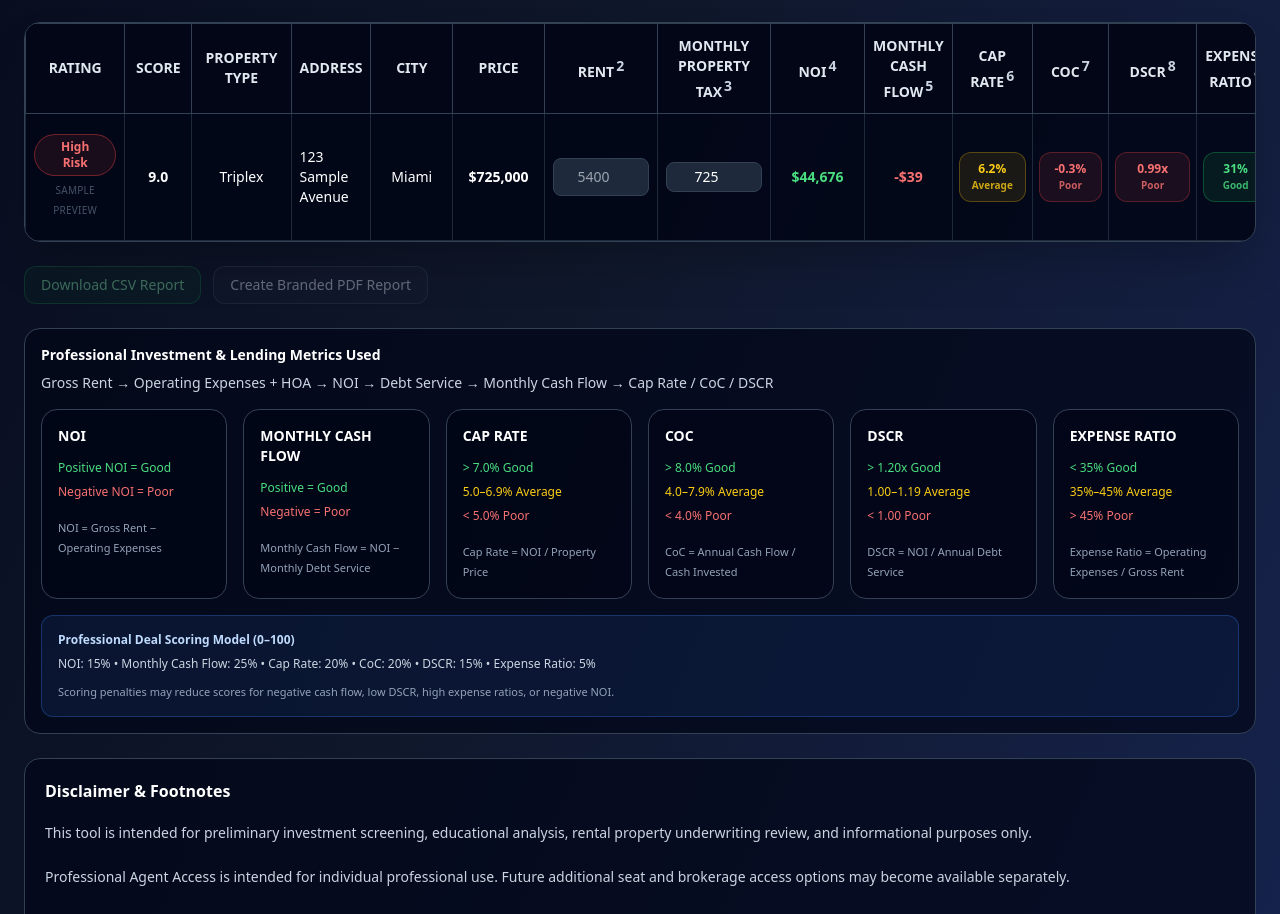
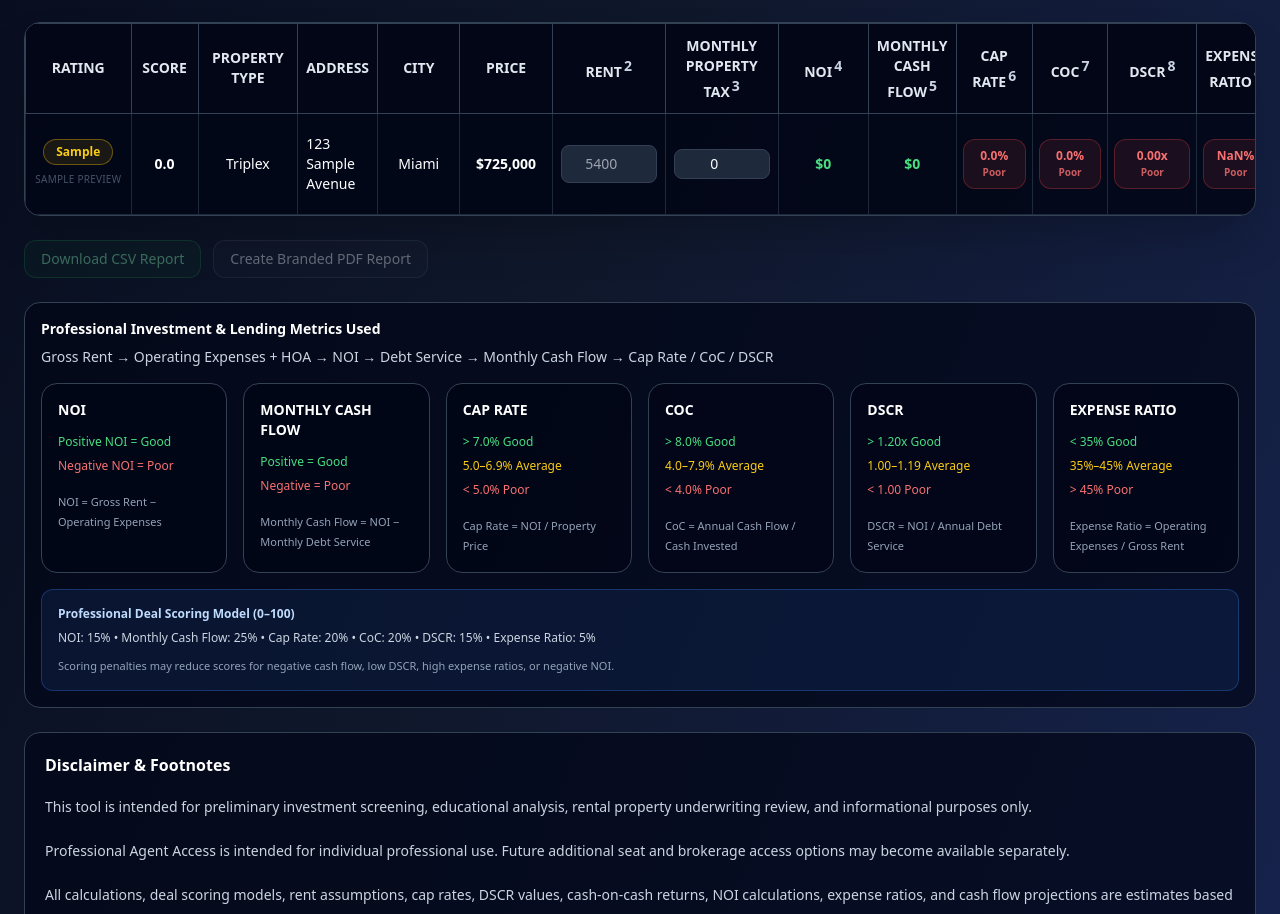
Before and after one commit to adrianr71/deal-analyzer, a React (Vite) app: page /agents in a window 1280 px wide. Shown: the part 1508-2422 px from the top of the page. Built offline with nearby package versions, Linux system fonts and the light colour scheme.

Commit message:
Remove frontend analyzer math

```diff
--- a/src/pages/AgentV2.jsx
+++ b/src/pages/AgentV2.jsx
@@ -173,11 +173,28 @@ try {
   const isPaid = isSubscribed;
   const activeBatchLimit = isPaid ? AGENT_BATCH_LIMIT : AGENT_FREE_BATCH_LIMIT;
   const sortedAnalyzedRows = useMemo(() => sortRows(analyzedRows, sortBy), [analyzedRows, sortBy]);
-  const samplePreviewRows = useMemo(() => analyzeRows(SAMPLE_ROWS, assumptions), [assumptions]);
+  const samplePreviewRows = SAMPLE_ROWS.map((row) => ({
+   ...row,
+   propertyType: row.type,
+   monthlyRent: row.rentManual || 0,
+   score: 0,
+   rating: "Sample",
+   tone: "yellow",
+   monthlyCashFlow: 0,
+   capRate: 0,
+   cashOnCash: 0,
+   dscr: 0,
+   expenseRatio: 0,
+   noiMonthly: 0,
+}));
 
 function handleAssumptionsChange(nextAssumptions) {
   setAssumptions(nextAssumptions);
-  if (batchAnalyzed && rows.length > 0) setAnalyzedRows(analyzeRows(rows, nextAssumptions));
+
+  if (batchAnalyzed && rows.length > 0) {
+    setAnalyzedRows([]);
+    setBatchAnalyzed(false);
+  }
 }
 
 function handleReportBrandingChange(nextBranding) {
@@ -195,7 +212,10 @@ function handleReportBrandingChange(nextBranding) {
 
     setRows(updatedRows);
     sessionStorage.setItem(SESSION_KEY, JSON.stringify(updatedRows));
-    if (batchAnalyzed) setAnalyzedRows(analyzeRows(updatedRows, assumptions));
+    if (batchAnalyzed) {
+     setAnalyzedRows([]);
+     setBatchAnalyzed(false);
+}
   }
 
   function startNewSession() {
@@ -575,58 +595,6 @@ function loadRemainingTrials() {
   }
 }
 function loadReportBranding() { try { const saved = localStorage.getItem(BRANDING_KEY); return saved ? JSON.parse(saved) : { agentName: "", company: "", phone: "", email: "" }; } catch { return { agentName: "", company: "", phone: "", email: "" }; } }
-function analyzeRows(rows, assumptions, taxOverrides) {
-  const safeOverrides = taxOverrides || {};
-
-  return rows.map((row, index) => {
-    return analyzeRow(row, assumptions, index, safeOverrides);
-  });
-}
-const getMonthlyTax = (row, index, assumptions, taxOverrides) => {
-  const price = Number(row && row.price ? row.price : 0);
-
-  // SAFETY FIX
-  if (!taxOverrides || typeof taxOverrides !== "object") {
-    const annualTax = price * (assumptions.taxRatePct / 100);
-    return annualTax / 12;
-  }
-
-  if (index !== undefined && taxOverrides[index] !== undefined) {
-    return Number(taxOverrides[index]);
-  }
-
-  const annualTax = price * (assumptions.taxRatePct / 100);
-  return annualTax / 12;
-};
-
-function analyzeRow(row, assumptions, index, taxOverrides) {
-  const normalized = normalizePropertyType(row.type);
-  const units = normalized.units;
-  const rentPerUnit = units === 4 ? assumptions.quadRent : units === 3 ? assumptions.triplexRent : units === 2 ? assumptions.duplexRent : assumptions.singleRent;
-  const monthlyRent = row.rentManual ?? units * rentPerUnit;
-  const closingCosts = row.price * (assumptions.closingCostsPct / 100);
-  const downPayment = row.price * (assumptions.downPaymentPct / 100);
-  const loanAmount = row.price - downPayment;
-  const monthlyRate = assumptions.interestRate / 100 / 12;
-  const numberOfPayments = assumptions.loanTermYears * 12;
-  const debtService = monthlyRate === 0 ? loanAmount / numberOfPayments : (loanAmount * monthlyRate * Math.pow(1 + monthlyRate, numberOfPayments)) / (Math.pow(1 + monthlyRate, numberOfPayments) - 1);
-  const monthlyTaxes = getMonthlyTax(row, index, assumptions, taxOverrides);
-  const operatingExpenses = monthlyTaxes + assumptions.monthlyInsurance + monthlyRent * (assumptions.maintenancePct / 100) + monthlyRent * (assumptions.vacancyPct / 100) + monthlyRent * (assumptions.managementPct / 100) + assumptions.hoaMonthly;
-  const noiMonthly = monthlyRent - operatingExpenses;
-  const noiAnnual = noiMonthly * 12;
-  const monthlyCashFlow = noiMonthly - debtService;
-  const annualCashFlow = monthlyCashFlow * 12;
-  const annualDebtService = debtService * 12;
-  const capRate = row.price > 0 ? (noiAnnual / row.price) * 100 : 0;
-  const totalCashInvested = downPayment + closingCosts + assumptions.rehabBudget;
-  const cashOnCash = totalCashInvested > 0 ? (annualCashFlow / totalCashInvested) * 100 : 0;
-  const dscr = annualDebtService > 0 ? noiAnnual / annualDebtService : 0;
-  const expenseRatio = monthlyRent > 0 ? (operatingExpenses / monthlyRent) * 100 : 0;
-  const score = calculateDealScore({ monthlyCashFlow, capRate, cashOnCash, dscr, noiAnnual, expenseRatio });
-  const rating = score >= 85 ? "Excellent" : score >= 70 ? "Strong" : score >= 55 ? "Moderate" : score >= 40 ? "Weak" : "High Risk";
-  const tone = score >= 85 ? "green" : score >= 55 ? "yellow" : "red";
-  return { ...row, units, propertyType: normalized.propertyType, monthlyRent, monthlyTaxes, monthlyPropertyTax: monthlyTaxes, operatingExpenses, expenseRatio, noiMonthly, monthlyCashFlow, capRate, cashOnCash, dscr, score, rating, tone };
-}
 
 function sortRows(rows, sortBy) { return [...rows].sort((a, b) => sortBy === "score" ? b.score - a.score : sortBy === "cashFlow" ? b.monthlyCashFlow - a.monthlyCashFlow : sortBy === "price" ? a.price - b.price : 0); }
 
@@ -759,8 +727,6 @@ parsed.importNotes = notes.join("; ") || "Complete";
 return parsed;
 }
 
-function normalizePropertyType(type) { const text = String(type || "").toLowerCase(); if (text.includes("four") || text.includes("quad") || text.includes("4plex")) return { units: 4, propertyType: "Fourplex" }; if (text.includes("triplex") || text.includes("3plex")) return { units: 3, propertyType: "Triplex" }; if (text.includes("duplex") || text.includes("2plex")) return { units: 2, propertyType: "Duplex" }; return { units: 1, propertyType: "Single / Condo" }; }
-function calculateDealScore({ monthlyCashFlow, capRate, cashOnCash, dscr, noiAnnual, expenseRatio }) { let score = 0; score += noiAnnual > 40000 ? 15 : noiAnnual > 20000 ? 10 : noiAnnual > 0 ? 5 : 0; score += monthlyCashFlow > 1000 ? 25 : monthlyCashFlow > 500 ? 18 : monthlyCashFlow > 0 ? 10 : 0; score += capRate >= 8 ? 20 : capRate >= 6 ? 14 : capRate >= 5 ? 8 : 0; score += cashOnCash >= 10 ? 20 : cashOnCash >= 6 ? 14 : cashOnCash >= 2 ? 8 : 0; score += dscr >= 1.25 ? 15 : dscr >= 1 ? 10 : 0; score += expenseRatio < 35 ? 5 : expenseRatio < 45 ? 3 : 0; if (monthlyCashFlow < 0) score -= 15; if (dscr < 1) score -= 10; if (expenseRatio > 50) score -= 10; return Math.max(0, Math.min(100, score)); }
 function DecisionBadge({ label, tone }) { const styles = { green: "border border-green-500/40 bg-green-500/10 text-green-400", yellow: "border border-yellow-500/40 bg-yellow-500/10 text-yellow-400", red: "border border-red-500/40 bg-red-500/10 text-red-400" }; return <span className={`rounded-full px-3 py-1 text-xs font-semibold ${styles[tone] || styles.red}`}>{label}</span>; }
 function MetricBox({ value, status, compact = false }) { const styles = { good: "border border-green-500/30 bg-green-500/10 text-green-400", avg: "border border-yellow-500/30 bg-yellow-500/10 text-yellow-400", bad: "border border-red-500/30 bg-red-500/10 text-red-400" }; const labels = { good: "Good", avg: "Average", bad: "Poor" }; return <div className={`rounded-xl text-center font-semibold ${styles[status] || styles.bad} ${compact ? "px-2 py-2 text-xs" : "px-3 py-2 text-xs"}`}><div>{value}</div><div className="text-[10px] opacity-80">{labels[status] || "Poor"}</div></div>; }
 function metricStatus(value, type) { if (type === "cap") return value >= 7 ? "good" : value >= 5 ? "avg" : "bad"; if (type === "coc") return value >= 8 ? "good" : value >= 4 ? "avg" : "bad"; if (type === "dscr") return value >= 1.2 ? "good" : value >= 1 ? "avg" : "bad"; if (type === "expense") return value < 35 ? "good" : value <= 45 ? "avg" : "bad"; return "bad"; }
@@ -1042,30 +1008,3 @@ function formatCurrency(value) { const rounded = Math.round(Number(value) || 0);
 function formatPercent(value) { return `${(Number(value) || 0).toFixed(1)}%`; }
 function UpgradeModal({ onClose }) { return <div className="fixed inset-0 z-50 flex items-center justify-center bg-black/80 p-4"><div className="w-full max-w-lg rounded-3xl border border-blue-500/30 bg-slate-950 p-8 shadow-2xl"><div className="mb-4 text-center"><div className="mb-2 text-2xl font-bold text-white">Free Trials Completed</div><div className="text-sm leading-7 text-slate-300">Unlock bulk rental analysis, CSV exports, advanced deal scoring, and up to 100-property batch processing.</div></div><div className="mb-6 rounded-2xl border border-blue-500/30 bg-blue-500/10 p-4 text-center"><div className="text-sm text-blue-200">Professional Agent Access</div><div className="mt-2 text-4xl font-bold text-white">$49<span className="text-lg font-medium text-slate-300">/month</span></div><div className="mt-3 text-xs leading-6 text-slate-400">Cancel anytime. Access remains active through the current billing period.</div></div><button onClick={onClose} className="w-full rounded-2xl border border-slate-700 bg-slate-900 px-4 py-3 text-sm font-semibold text-slate-200 transition hover:bg-slate-800">Close</button></div></div>; }
 function LegalModal({ type, onClose }) { const content = { contact: { title: "Contact", body: "Rental Deal Screener is operated by Caribmare LLC. For business inquiries or general questions, contact support@RentalDealScreener.pro." }, support: { title: "Support", body: "Need help, found a bug, or have account questions? Email support@RentalDealScreener.pro and include screenshots or property details when possible." } }; const selected = content[type]; if (!selected) return null; return <div className="fixed inset-0 z-50 flex items-center justify-center bg-black/70 p-4"><div className="w-full max-w-2xl rounded-2xl border border-slate-700 bg-slate-950 p-6 shadow-2xl"><div className="mb-4 flex items-center justify-between"><h2 className="text-xl font-semibold text-white">{selected.title}</h2><button onClick={onClose} className="rounded-lg border border-slate-700 px-3 py-1 text-sm text-slate-300 transition hover:bg-slate-800">Close</button></div><div className="text-sm leading-7 text-slate-300">{selected.body}</div></div></div>; }
-
-function runSmokeTests() {
-  console.assert(normalizePropertyType("duplex").units === 2, "duplex should be 2 units");
-  console.assert(normalizePropertyType("quadplex").units === 4, "quadplex should be 4 units");
-  console.assert(calculateDealScore({ monthlyCashFlow: 600, capRate: 7, cashOnCash: 8, dscr: 1.25, noiAnnual: 30000, expenseRatio: 34 }) > 50, "strong deal should score above 50");
-  console.assert(metricStatus(30, "expense") === "good", "low expense ratio should be good");
-  console.assert(AGENT_FREE_TRIALS === 3, "free trial count should remain 3");
-  console.assert(AGENT_BATCH_LIMIT === 100, "batch limit should remain 100");
-  console.assert(normalizeHeader("List Price") === "listprice", "header normalization should work");
-  console.assert(normalizeHeader("\uFEFFType of Property") === "typeofproperty", "BOM headers should normalize correctly");
-  console.assert(findMappedField(["Type of Property"], MLS_FIELD_MAP.propertySubType) === "Type of Property", "property type mapping should work");
-  console.assert(mapMlsRow({ "Type of Property": "Duplex", "List Price": "$725,000", "MLS #": "A1", "City Name": "Miami" }).type === "Duplex", "property type should parse correctly");
-  console.assert(mapMlsRow({ "City Name": "Miami" }).city === "Miami", "city mapping should parse correctly");
-  console.assert(mapMlsRow({ "List Price": "$725,000" }).price === 725000, "formatted prices should parse correctly");
-  console.assert(findMappedField(["List Price"], MLS_FIELD_MAP.listPrice) === "List Price", "price mapping should work");
-  console.assert(findMappedField(["MLS #"], MLS_FIELD_MAP.listingId) === "MLS #", "MLS listing ID mapping should work");
-  console.assert(findMappedField(["#Beds"], MLS_FIELD_MAP.bedrooms) === "#Beds", "bedroom mapping should work");
-  console.assert(findMappedField(["SqFt LA"], MLS_FIELD_MAP.livingArea) === "SqFt LA", "living area mapping should work");
-  console.assert(findMappedField(["Bad Header"], undefined) === null, "missing alias lists should not crash");
-  console.assert(findMappedField(["1", "2", "3"], MLS_FIELD_MAP.city) === null, "numeric headers should never map to city");
-  console.assert(findMappedField(["1", "Address"], MLS_FIELD_MAP.address) === "Address", "real address headers should win over numeric values");
-  console.assert(typeof Papa.parse === "function", "PapaParse should be available");
-  console.assert(analyzeRows([{ price: 300000, type: "duplex", address: "A" }], DEFAULT_ASSUMPTIONS).length === 1, "analysis should return one row");
-  console.assert(sortRows([{ score: 1 }, { score: 2 }], "score")[0].score === 2, "score sort should work");
-}
-
-runSmokeTests();
```
